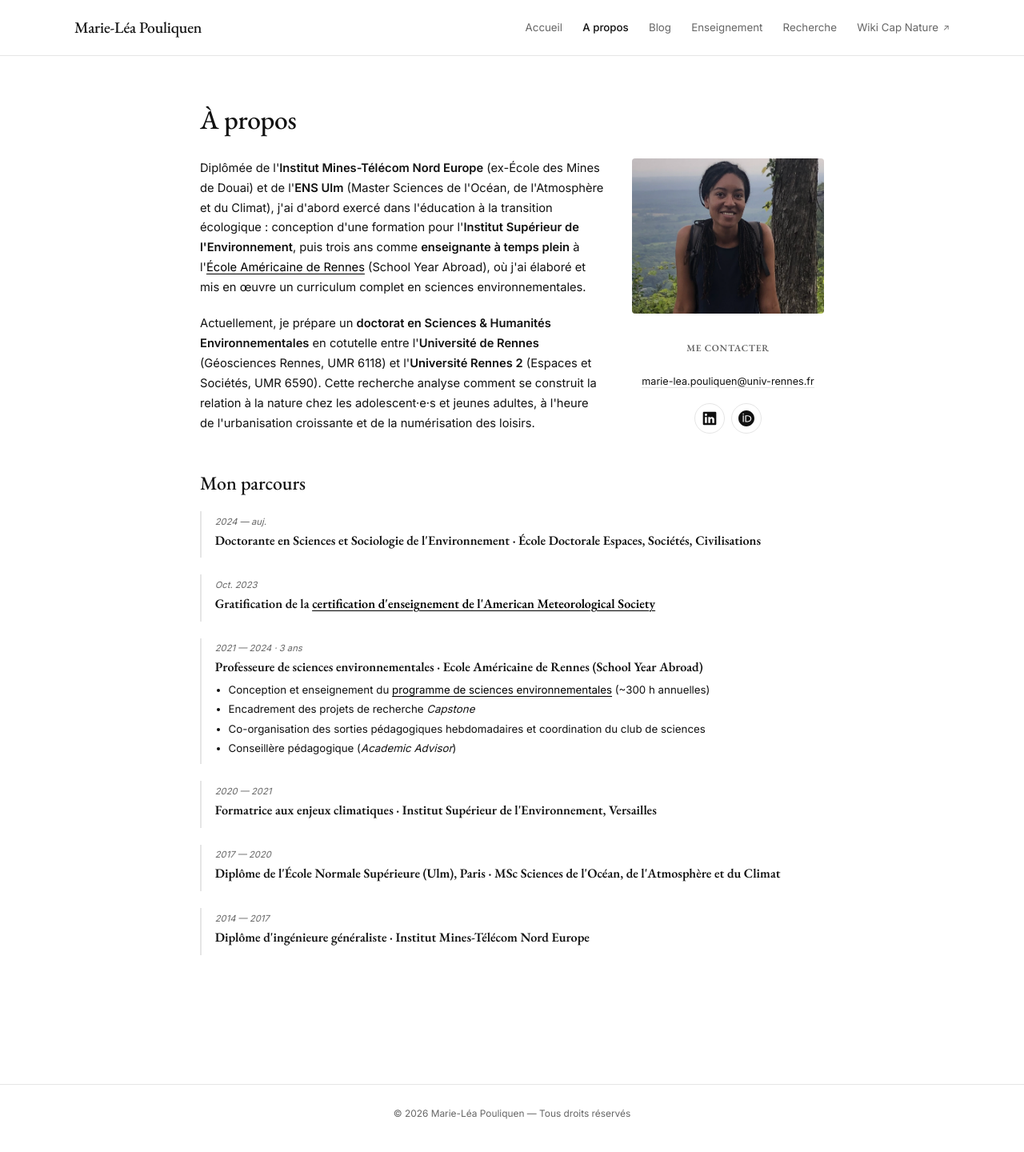
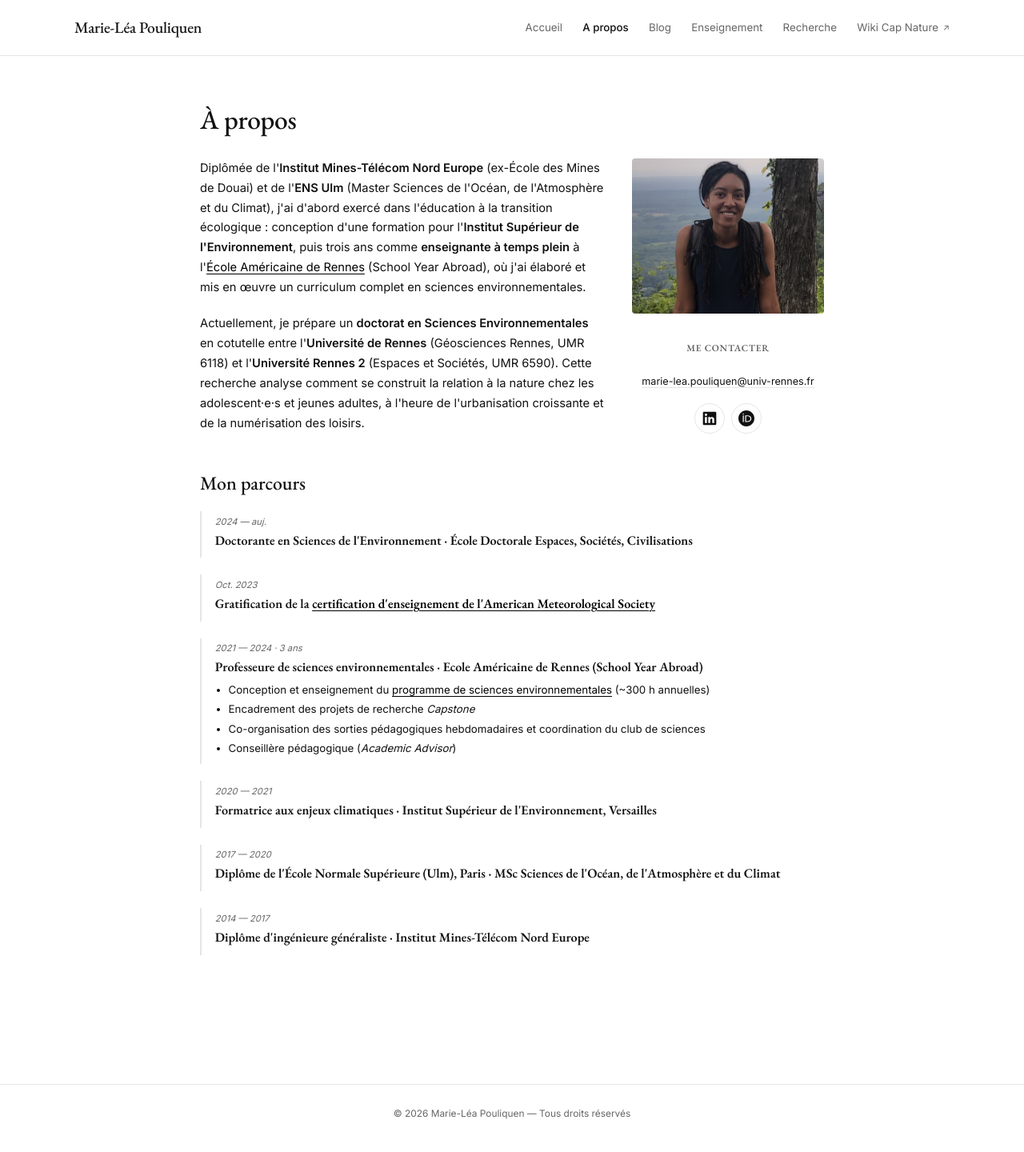
Before and after one commit to marieleapouliquen/marieleapouliquen.github.io, a Jekyll site: the page built from _pages/about.md, in a window 1280 px wide. Shown: the whole page at 80% size. Built offline with Jekyll 4.4.1, drawn with Linux system fonts in a browser that asks for light colours.

Commit message:
Revise doctoral studies and job title in about.md
Updated the description of current doctoral studies and job title.

```diff
--- a/_pages/about.md
+++ b/_pages/about.md
@@ -14,7 +14,7 @@ body_class: page-accordion
 
     <p>Diplômée de l'<strong>Institut Mines-Télécom Nord Europe</strong> (ex-École des Mines de Douai) et de l'<strong>ENS Ulm</strong> (Master Sciences de l'Océan, de l'Atmosphère et du Climat), j'ai d'abord exercé dans l'éducation à la transition écologique : conception d'une formation pour l'<strong>Institut Supérieur de l'Environnement</strong>, puis trois ans comme <strong>enseignante à temps plein</strong> à l'<a href="{{ '/sya/' | relative_url }}">École Américaine de Rennes</a> (School Year Abroad), où j'ai élaboré et mis en œuvre un curriculum complet en sciences environnementales.</p>
 
-    <p>Actuellement, je prépare un <strong>doctorat en Sciences &amp; Humanités Environnementales</strong> en cotutelle entre l'<strong>Université de Rennes</strong> (Géosciences Rennes, UMR 6118) et l'<strong>Université Rennes 2</strong> (Espaces et Sociétés, UMR 6590). Cette recherche analyse comment se construit la relation à la nature chez les adolescent·e·s et jeunes adultes, à l'heure de l'urbanisation croissante et de la numérisation des loisirs.</p>
+    <p>Actuellement, je prépare un <strong>doctorat en Sciences Environnementales</strong> en cotutelle entre l'<strong>Université de Rennes</strong> (Géosciences Rennes, UMR 6118) et l'<strong>Université Rennes 2</strong> (Espaces et Sociétés, UMR 6590). Cette recherche analyse comment se construit la relation à la nature chez les adolescent·e·s et jeunes adultes, à l'heure de l'urbanisation croissante et de la numérisation des loisirs.</p>
 
   </div>
 
@@ -43,7 +43,7 @@ body_class: page-accordion
 
 <div class="job-entry">
   <p class="job-period"><em>2024 — auj.</em></p>
-  <h4>Doctorante en Sciences et Sociologie de l'Environnement · École Doctorale Espaces, Sociétés, Civilisations</h4>
+  <h4>Doctorante en Sciences de l'Environnement · École Doctorale Espaces, Sociétés, Civilisations</h4>
 </div>
 
 <div class="job-entry">
```
